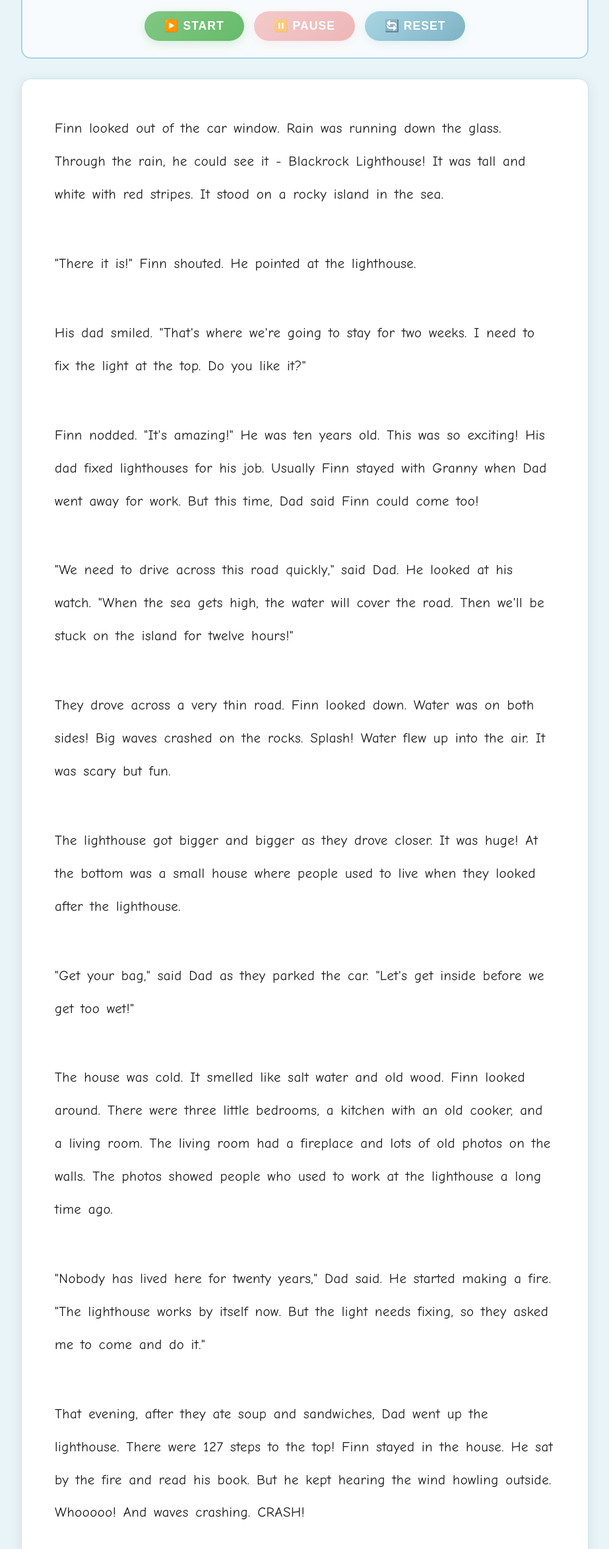
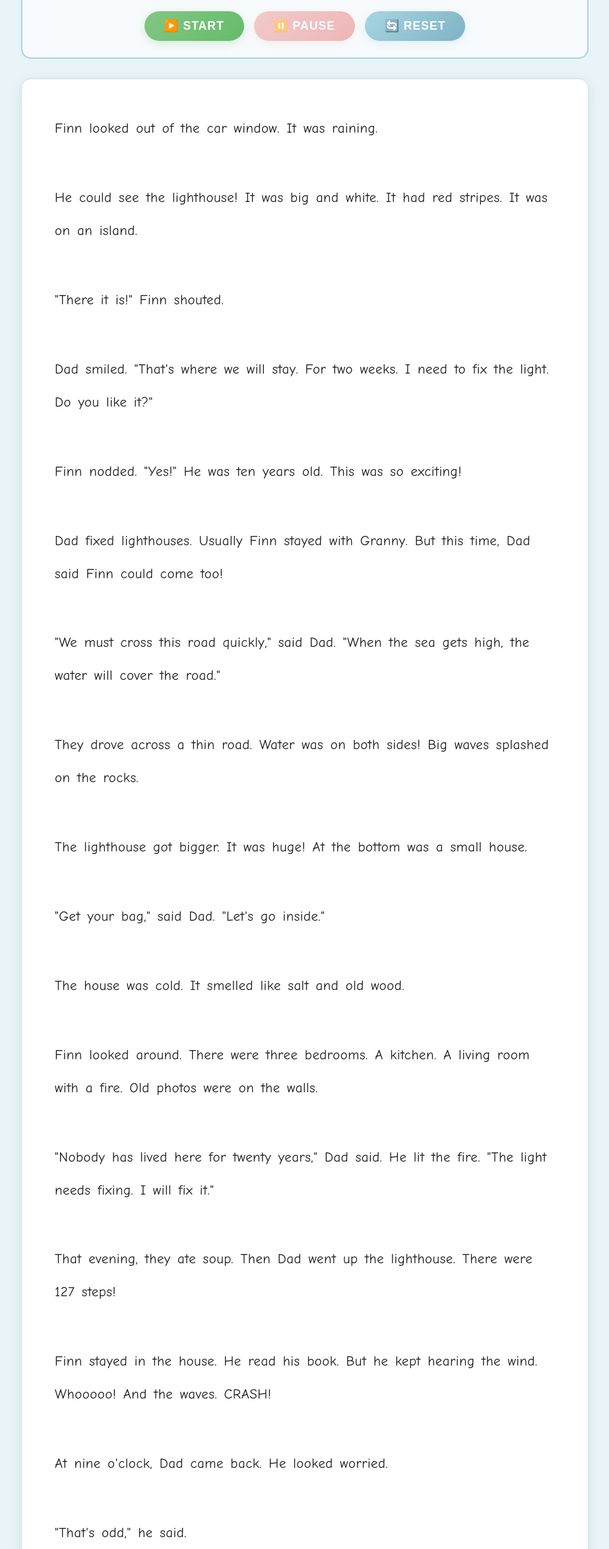
Before and after one commit to readup-marketing/lighthouse-mystery-challenge, a plain HTML site: page index.html in a window 1280 px wide. Shown: the part 453-2800 px from the top of the page at 66% size, without its empty margins (178-1101 px from the left). Drawn offline with Linux system fonts and the light colour scheme.

Commit message:
Update index.html

```diff
--- a/index.html
+++ b/index.html
@@ -457,45 +457,61 @@
         <!-- Story Section -->
         <div class="story-section">
             <div class="story-text">
-                <p>Finn looked out of the car window. Rain was running down the glass. Through the rain, he could see it - Blackrock Lighthouse! It was tall and white with red stripes. It stood on a rocky island in the sea.</p>
+                <p>Finn looked out of the car window. It was raining.</p>
 
-                <p>"There it is!" Finn shouted. He pointed at the lighthouse.</p>
+                <p>He could see the lighthouse! It was big and white. It had red stripes. It was on an island.</p>
 
-                <p>His dad smiled. "That's where we're going to stay for two weeks. I need to fix the light at the top. Do you like it?"</p>
+                <p>"There it is!" Finn shouted.</p>
 
-                <p>Finn nodded. "It's amazing!" He was ten years old. This was so exciting! His dad fixed lighthouses for his job. Usually Finn stayed with Granny when Dad went away for work. But this time, Dad said Finn could come too!</p>
+                <p>Dad smiled. "That's where we will stay. For two weeks. I need to fix the light. Do you like it?"</p>
 
-                <p>"We need to drive across this road quickly," said Dad. He looked at his watch. "When the sea gets high, the water will cover the road. Then we'll be stuck on the island for twelve hours!"</p>
+                <p>Finn nodded. "Yes!" He was ten years old. This was so exciting!</p>
 
-                <p>They drove across a very thin road. Finn looked down. Water was on both sides! Big waves crashed on the rocks. Splash! Water flew up into the air. It was scary but fun.</p>
+                <p>Dad fixed lighthouses. Usually Finn stayed with Granny. But this time, Dad said Finn could come too!</p>
 
-                <p>The lighthouse got bigger and bigger as they drove closer. It was huge! At the bottom was a small house where people used to live when they looked after the lighthouse.</p>
+                <p>"We must cross this road quickly," said Dad. "When the sea gets high, the water will cover the road."</p>
 
-                <p>"Get your bag," said Dad as they parked the car. "Let's get inside before we get too wet!"</p>
+                <p>They drove across a thin road. Water was on both sides! Big waves splashed on the rocks.</p>
 
-                <p>The house was cold. It smelled like salt water and old wood. Finn looked around. There were three little bedrooms, a kitchen with an old cooker, and a living room. The living room had a fireplace and lots of old photos on the walls. The photos showed people who used to work at the lighthouse a long time ago.</p>
+                <p>The lighthouse got bigger. It was huge! At the bottom was a small house.</p>
 
-                <p>"Nobody has lived here for twenty years," Dad said. He started making a fire. "The lighthouse works by itself now. But the light needs fixing, so they asked me to come and do it."</p>
+                <p>"Get your bag," said Dad. "Let's go inside."</p>
 
-                <p>That evening, after they ate soup and sandwiches, Dad went up the lighthouse. There were 127 steps to the top! Finn stayed in the house. He sat by the fire and read his book. But he kept hearing the wind howling outside. Whooooo! And waves crashing. CRASH!</p>
+                <p>The house was cold. It smelled like salt and old wood.</p>
 
-                <p>At nine o'clock, Dad came back down. He looked worried.</p>
+                <p>Finn looked around. There were three bedrooms. A kitchen. A living room with a fire. Old photos were on the walls.</p>
 
-                <p>"That's strange," he said quietly.</p>
+                <p>"Nobody has lived here for twenty years," Dad said. He lit the fire. "The light needs fixing. I will fix it."</p>
+
+                <p>That evening, they ate soup. Then Dad went up the lighthouse. There were 127 steps!</p>
+
+                <p>Finn stayed in the house. He read his book. But he kept hearing the wind. Whooooo! And the waves. CRASH!</p>
+
+                <p>At nine o'clock, Dad came back. He looked worried.</p>
+
+                <p>"That's odd," he said.</p>
 
                 <p>"What's wrong?" asked Finn.</p>
 
-                <p>"Someone has been up there. Very recently. I can see footprints in the dust. And someone moved my tools."</p>
+                <p>"Someone has been up there. There are footprints in the dust. Someone moved my tools."</p>
 
                 <p>"But nobody else is here," said Finn. "Right?"</p>
 
-                <p>Dad looked serious. "Nobody should be here. This lighthouse is closed. We're the only people allowed on the island."</p>
+                <p>Dad looked serious. "Nobody should be here. We are the only people on the island."</p>
 
-                <p>CRASH! A loud noise came from outside. Both of them jumped. Dad grabbed a torch and went to the door. "Stay here," he said.</p>
+                <p>CRASH! A loud noise came from outside.</p>
 
-                <p>But Finn followed Dad outside anyway. He wanted to see what the noise was! The torch light moved across the ground. At first, they couldn't see anything. Just rain and wind. Then the light showed something that made them both stop and stare.</p>
+                <p>Dad grabbed a torch. "Stay here," he said.</p>
 
-                <p>The door to the lighthouse tower was wide open! It was swinging in the wind. Bang! Bang! But Dad had locked that door. Finn was sure of it.</p>
+                <p>But Finn followed. He wanted to see!</p>
+
+                <p>The torch light moved across the ground. They saw rain. They saw wind.</p>
+
+                <p>Then the light showed something.</p>
+
+                <p>The lighthouse door was open! It was swinging in the wind. Bang! Bang!</p>
+
+                <p>But Dad had locked that door. Finn was sure.</p>
             </div>
 
             <div class="cliffhanger">
```
